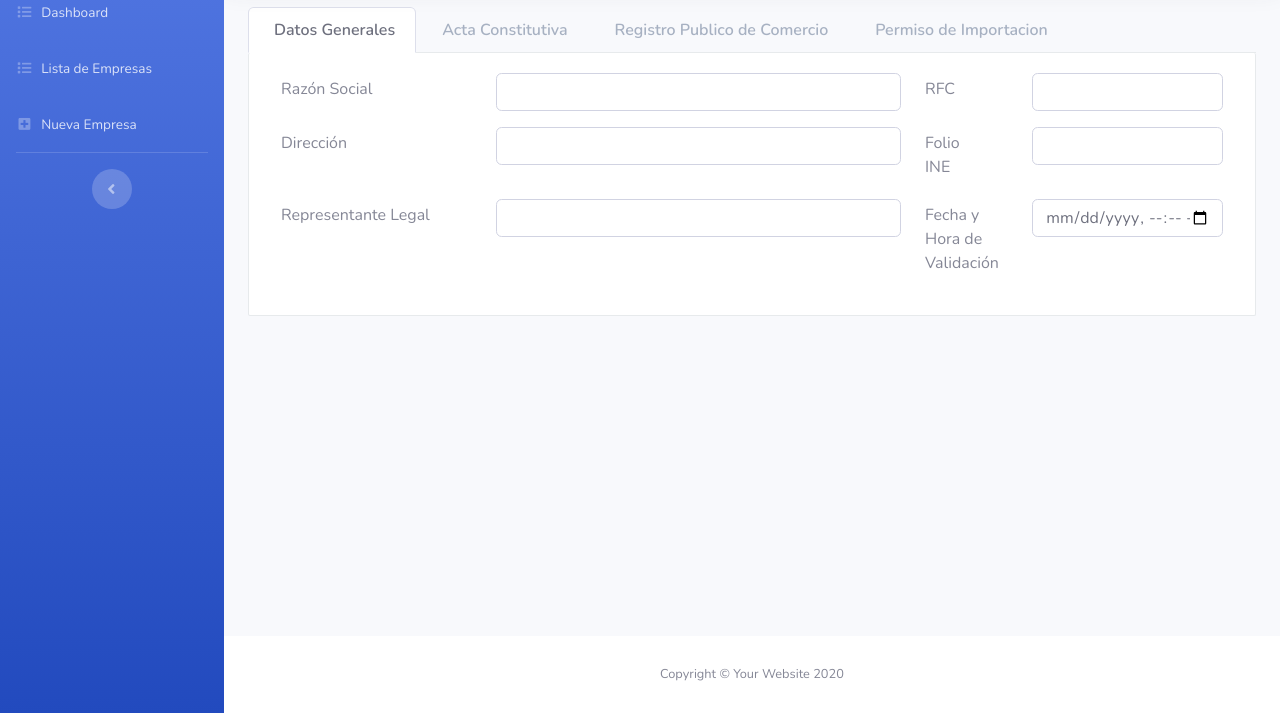
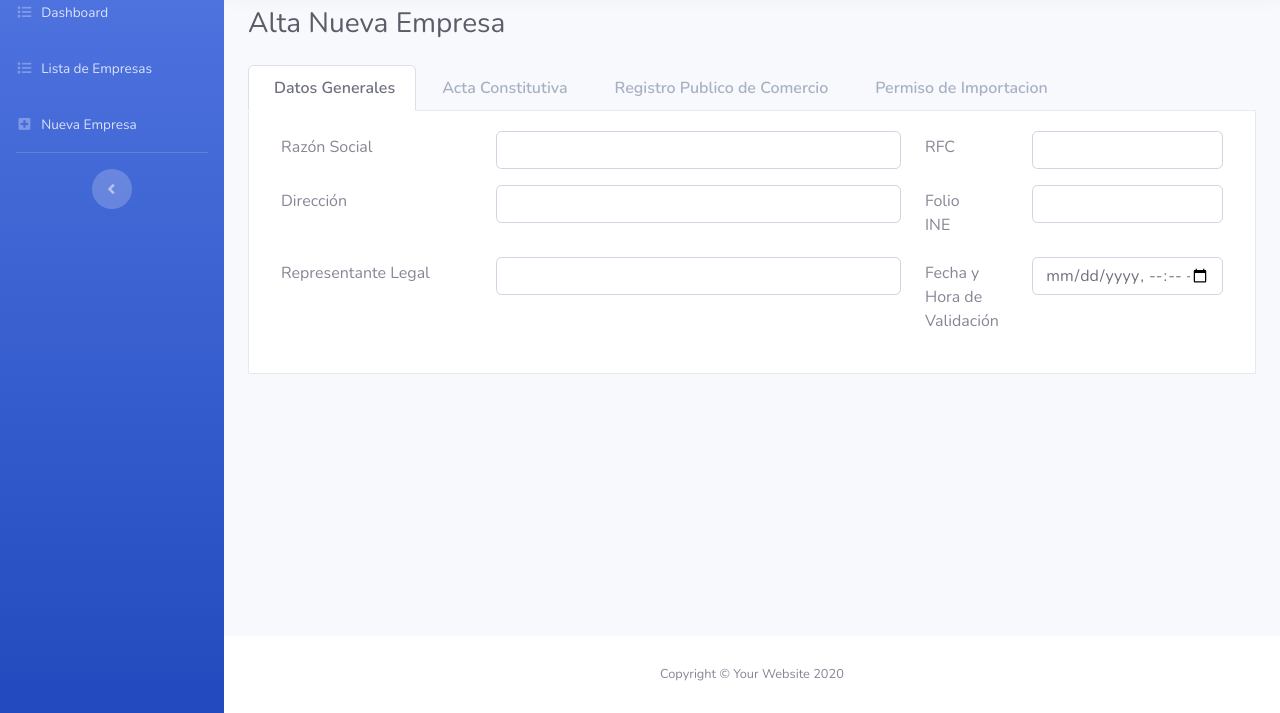
Before and after one commit to Bloxity/PlantillaOrigyn, a website: page Nueva_Empresa.html in a window 1280 px wide. Shown: the part 87-800 px from the top of the page. Drawn offline with nearby package versions, Linux system fonts and the light colour scheme.

Commit message:
Cambios En Vista Nueva_Empresa

```diff
--- a/Nueva_Empresa.html
+++ b/Nueva_Empresa.html
@@ -345,6 +345,9 @@
                 <!-- End of Topbar -->
                 <!-- Begin Page Content -->
                 <div class="container-fluid">
+                    <div class="d-sm-flex align-center justify-content-between mb-4">
+                        <h1 class="h3 mb-0 text-gray-800">Alta Nueva Empresa</h1>
+                    </div>
                     <div class="tabs-container">
                         <ul class="nav nav-tabs" role="tablist">
                             <li><a class="nav-link active" data-toggle="tab" href="#tab-1">Datos Generales</a></li>
@@ -558,7 +561,6 @@
                                     </div>
                                 </div>
                             </div>
-
                             <div role="tabpanel" id="tab-3" class="tab-pane">
                                 <div class="panel-body">
                                     <div class="col-md-12">
@@ -601,8 +603,6 @@
                                     </div>
                                 </div>
                             </div>
-
-
                             <div role="tabpanel" id="tab-4" class="tab-pane">
                                 <div class="panel-body">
                                     <div class="col-md-12">
@@ -642,9 +642,6 @@
                                                 </div>
                                             </div>
                                         </div>
-
-
-
                                         <div class="form-group row">
                                             <div class="col-md-12">
                                                 <div class="row">
```
